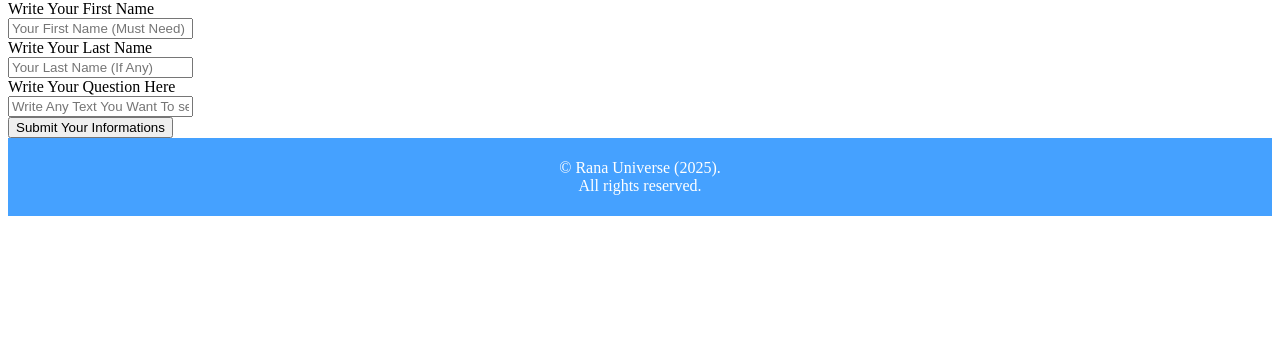
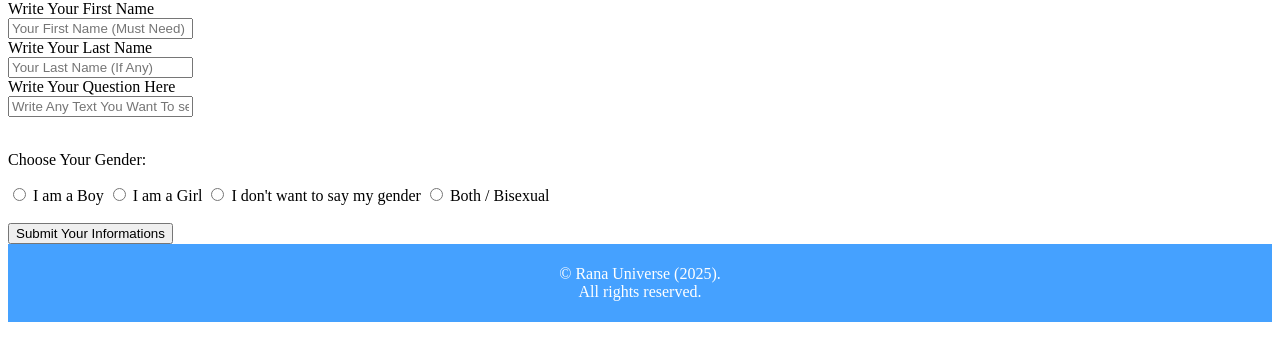
Before and after one commit to RanaUniverse/learning_flask_1, a Flask app: page /demo_form in a window 1280 px wide. Shown: the part 241-602 px from the top of the page. Run offline with Flask 3, Linux system fonts and the light colour scheme.

Commit message:
add the gender selections option in the option in the form section

```diff
--- a/static/styles.css
+++ b/static/styles.css
@@ -21,3 +21,8 @@
      background-color: #abbaba;
      color: black;
  }
+
+ .gender_options {
+     font-size: 25px;
+     background-color: red;
+ }
--- a/templates/partials/demo_form_part.html
+++ b/templates/partials/demo_form_part.html
@@ -20,7 +20,39 @@
         <input type="text" name="question" placeholder="Write Any Text You Want To send to Server..." required>
     </label>
     <br>
+    <br>
 
+    <p>Choose Your Gender:</p>
+
+    <label class="gender_options">
+        <input type="radio" name="gender" value="boy" required>
+        I am a Boy
+    </label>
+
+
+    <label class="gender_options">
+        <input type="radio" name="gender" value="girl">
+        I am a Girl
+    </label>
+
+
+    <label class="gender_options">
+        <input type="radio" name="gender" value="not_say">
+        I don't want to say my gender
+    </label>
+
+
+    <label class="gender_options">
+        <input type="radio" name="gender" value="bisexual">
+        Both / Bisexual
+    </label>
+
+
+
+
+
+
+    <br><br>
     <input type="submit" value="Submit Your Informations">
 
 
```
